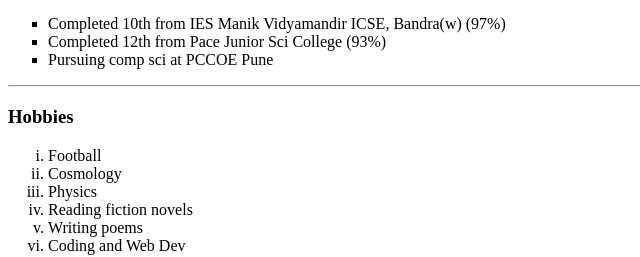
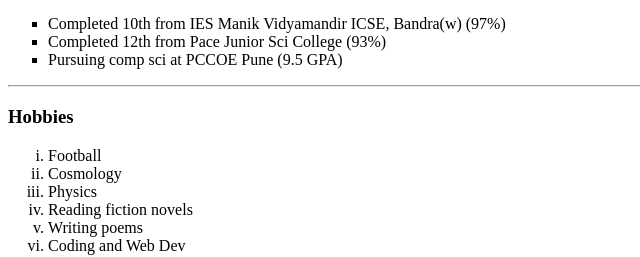
Before and after one commit to yashcreates/cv, a plain HTML site: page index.html in a window 1280 px wide. Shown: the part 252-509 px from the top of the page, 0-640 px from the left. Drawn offline with Linux system fonts and the light colour scheme.

Commit message:
gpa updated

```diff
--- a/index.html
+++ b/index.html
@@ -29,7 +29,7 @@
     <ul type="square">
       <li>Completed 10th from IES Manik Vidyamandir ICSE, Bandra(w) (97%)</li>
       <li>Completed 12th from Pace Junior Sci College (93%)</li>
-      <li>Pursuing comp sci at PCCOE Pune</li>
+      <li>Pursuing comp sci at PCCOE Pune (9.5 GPA)</li>
     </ul>
     <hr>
     <h3>Hobbies</h3>
```
